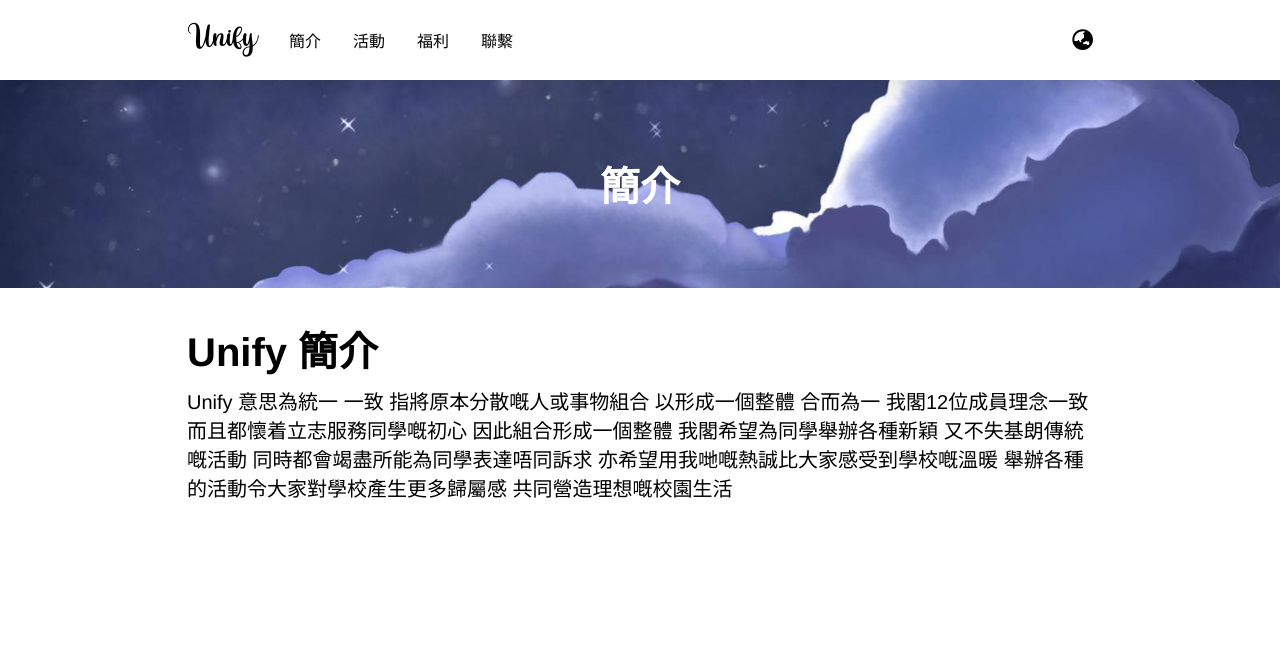
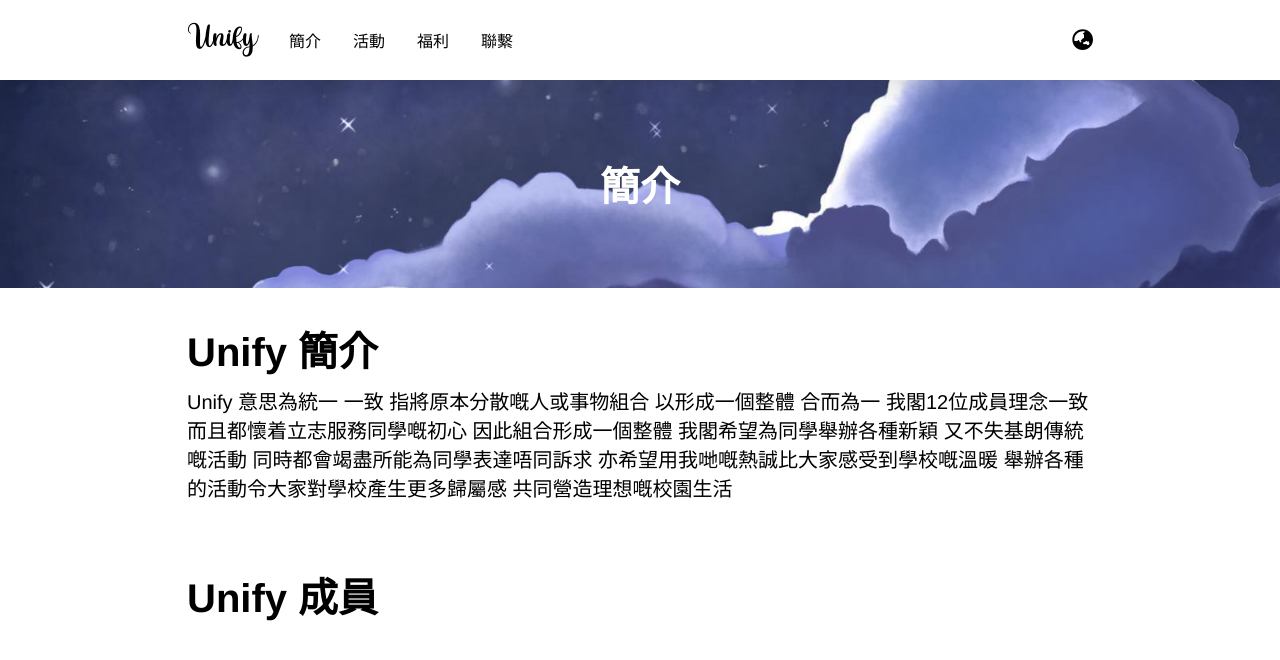
Before and after one commit to samleecodes/unify, a Vue app: page /about in a window 1280 px wide. Shown: the top 660 px of the page. Built offline with nearby package versions, Linux system fonts and the light colour scheme.

Commit message:
Prepare implementation

```diff
--- a/src/locales/en.json
+++ b/src/locales/en.json
@@ -18,7 +18,8 @@
   "about": {
     "aboutTitle": "About Unify",
     "manifestoTitle": "Manifesto",
-    "enlarge": "Enlarge"
+    "enlarge": "Enlarge",
+    "membersTitle": "Union members"
   },
   "contact": {
     "yourMessage": "Your message",
--- a/src/locales/zh.json
+++ b/src/locales/zh.json
@@ -18,7 +18,8 @@
   "about": {
     "aboutTitle": "Unify 簡介",
     "manifestoTitle": "政綱",
-    "enlarge": "放大"
+    "enlarge": "放大",
+    "membersTitle": "Unify 成員"
   },
   "contact": {
     "yourMessage": "您的消息",
--- a/src/views/About.vue
+++ b/src/views/About.vue
@@ -5,6 +5,9 @@
       <article>
         <h1>{{ $t('about.aboutTitle') }}</h1>
         <p>{{ $t('index.intro') }}</p>
+      </article>
+      <article>
+        <h1>{{ $t('about.membersTitle') }}</h1>
       </article>
     </div>
   </div>
```
